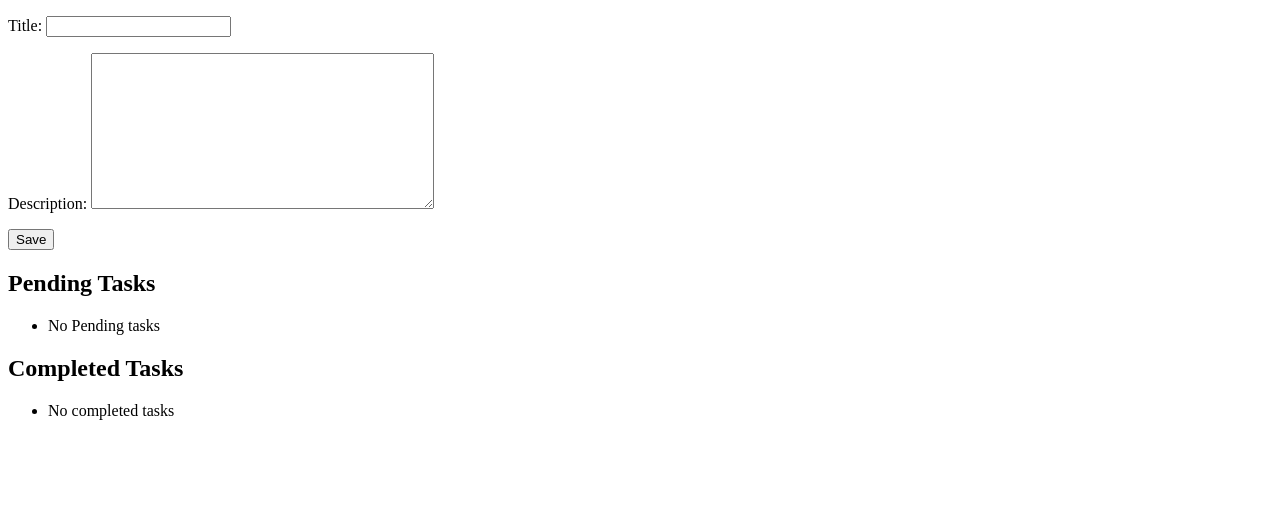
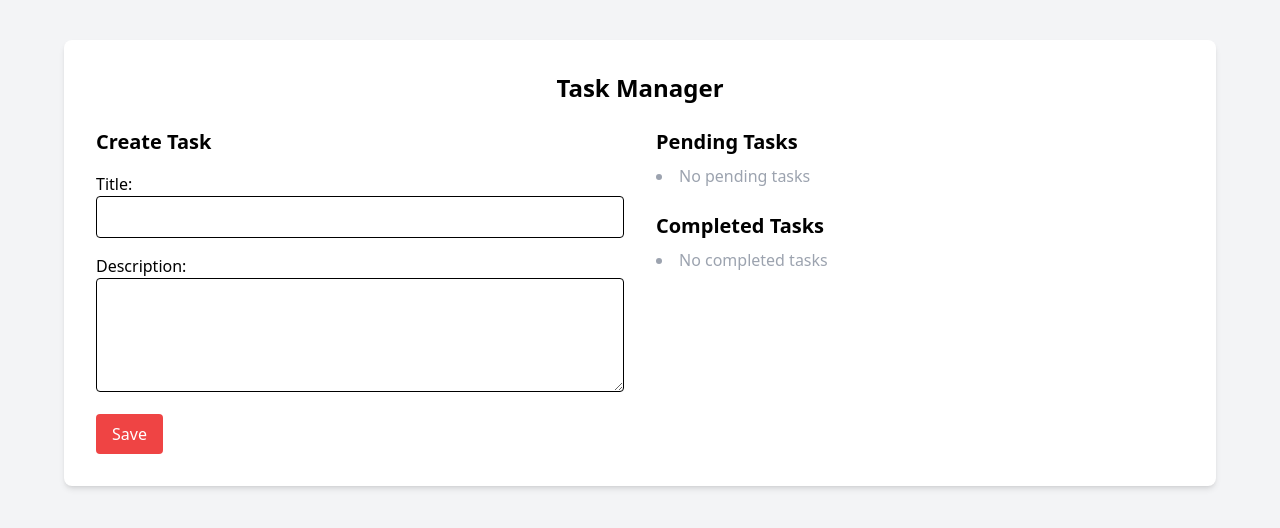
Before and after one commit to cordovabarbara/crud-django, a Django app: page /crud/ in a window 1280 px wide. Shown: the top 528 px of the page. Run offline with Django 5.2, Linux system fonts and the light colour scheme; data that the repository does not hold is empty; some libraries are stand-ins or nearby versions.

Commit message:
Apply Tailwind styles to task list layout

```diff
--- a/crudproject/crud/forms.py
+++ b/crudproject/crud/forms.py
@@ -5,3 +5,12 @@ class TaskForm(forms.ModelForm):
     class Meta:
         model = Task
         fields = ['title','description']
+        widgets = {
+            'title': forms.TextInput(attrs={
+                'class': 'w-full 768px; border border-black rounded px-3 py-2'
+            }),
+            'description': forms.Textarea(attrs={
+                'class': 'w-full border border-black rounded px-3 py-2',
+                'rows': 4
+            })
+        }
--- a/crudproject/crud/templates/task_list.html
+++ b/crudproject/crud/templates/task_list.html
@@ -4,31 +4,44 @@
     <meta charset="UTF-8">
     <meta name="viewport" content="width=device-width, initial-scale=1.0">
     <title>Task Manager</title>
+    <script src="https://cdn.tailwindcss.com"></script>
 </head>
-<body>
-    <form action="" method="post">
+<body class="bg-gray-100 p-10">
+    <div class="max-w-6xl mx-auto bg-white shadow-md rounded-lg p-8">
+        <h1 class="text-2xl font-bold mb-6 text-center">Task Manager</h1>
+
+        <div class="grid grid-cols-1 md:grid-cols-2 gap-8">
+            <!-- Form -->
+            <div>
+                <h2 class="text-xl font-semibold mb-4">Create Task</h2>
+                <form action="" method="post" class="space-y-4">
                     {% csrf_token %}
-        {{ form.as_p}}
-        <button type="submit">Save</button>
+                    {{ form.as_p }}
+                    <button type="submit" class="bg-red-500 text-white px-4 py-2 rounded hover:bg-red-700">Save</button>
                 </form>
+            </div>
 
-    <h2>Pending Tasks</h2>
-        <ul>
+            <!-- Tasks List-->
+            <div>
+                <h2 class="text-xl font-semibold mb-2">Pending Tasks</h2>
+                <ul class="mb-6 list-disc list-inside space-y-1">
                     {% for task in incompleted_tasks %}
-                <li>{{task.title}}</li>
+                        <li class="text-gray-800">{{ task.title }}</li>
                     {% empty %}
-            <li>No Pending tasks</li>
+                        <li class="text-gray-400">No pending tasks</li>
                     {% endfor %}
                 </ul>
 
-
-    <h2>Completed Tasks</h2>
-        <ul>
+                <h2 class="text-xl font-semibold mb-2">Completed Tasks</h2>
+                <ul class="list-disc list-inside space-y-1">
                     {% for task in completed_tasks %}
-                <li>{{ task.title }}</li>
+                        <li class="text-green-600 line-through">{{ task.title }}</li>
                     {% empty %}
-            <li>No completed tasks</li>
+                        <li class="text-gray-400">No completed tasks</li>
                     {% endfor %}
                 </ul>
+            </div>
+        </div>
+    </div>
 </body>
 </html>
```
Lines whose indentation alone changed are shown as unchanged.
